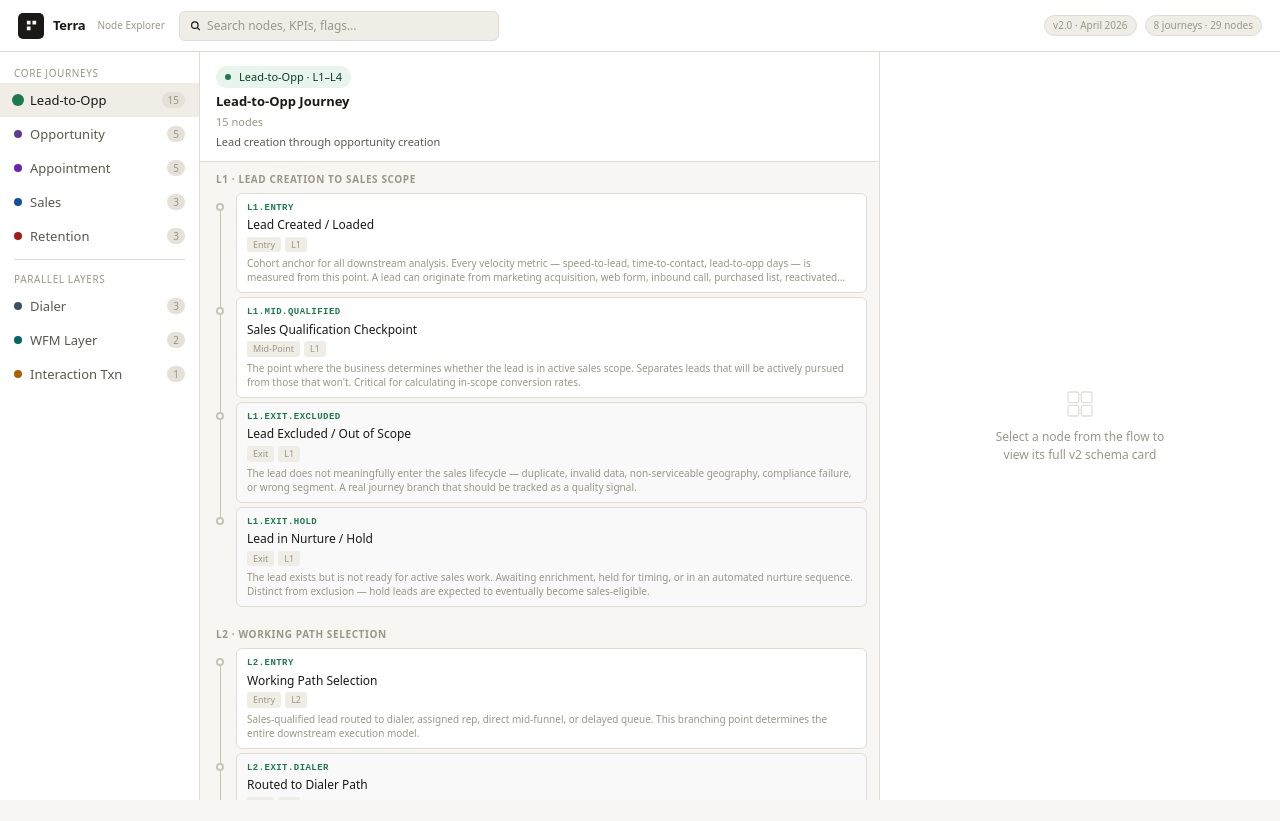
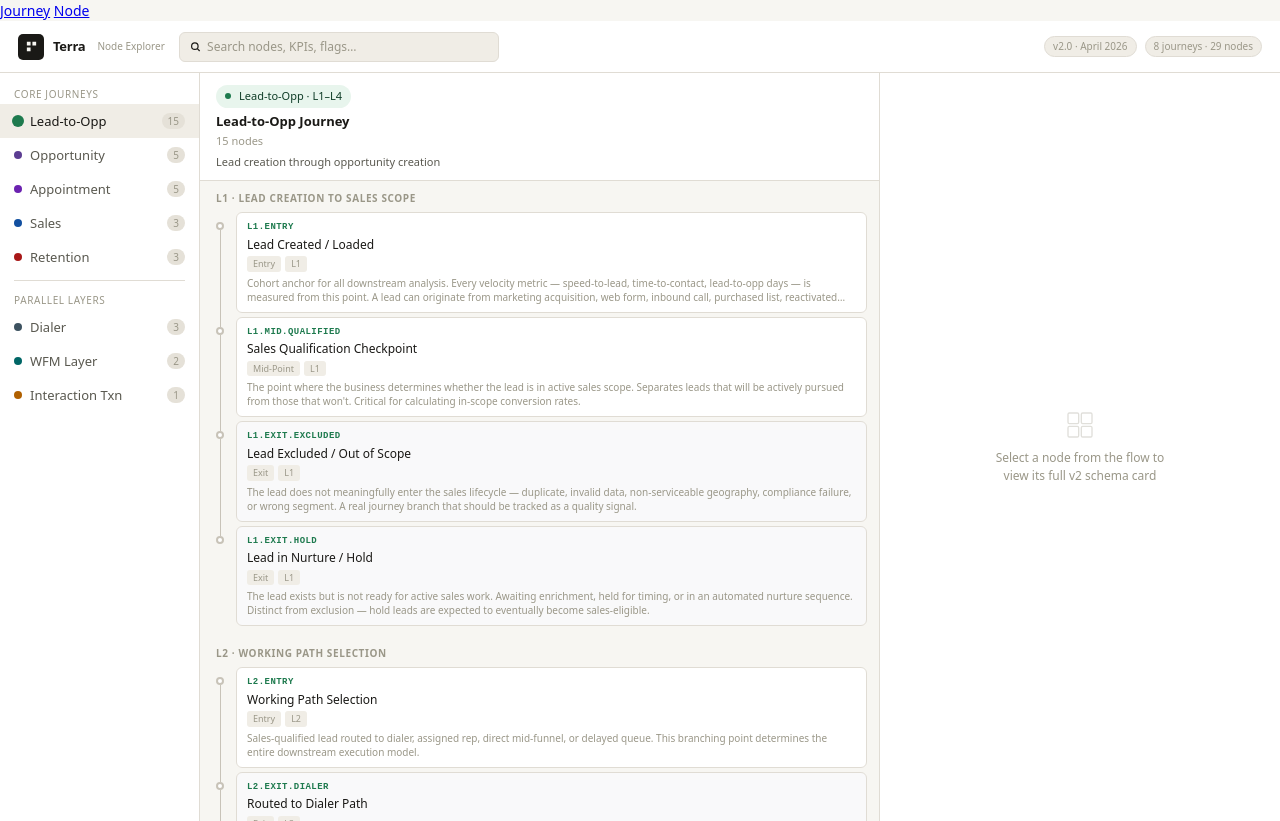
Before and after one commit to gauravraghuvanshi04-sys/terra-journey, a plain HTML site: page terra_node_explorer_v1.html in a window 1280 px wide. Before the commit the page ends 800 px from the top, so only its background shows below. Drawn offline with Linux system fonts and the light colour scheme.

Commit message:
Update terra_node_explorer_v1.html

```diff
--- a/terra_node_explorer_v1.html
+++ b/terra_node_explorer_v1.html
@@ -1,3 +1,9 @@
+<nav>
+  <a href="index.html">Journey</a>
+  <a href="terra_node_explorer.html">Node</a>
+</nav>
+
+
 <!DOCTYPE html>
 <html lang="en">
 <head>
```
